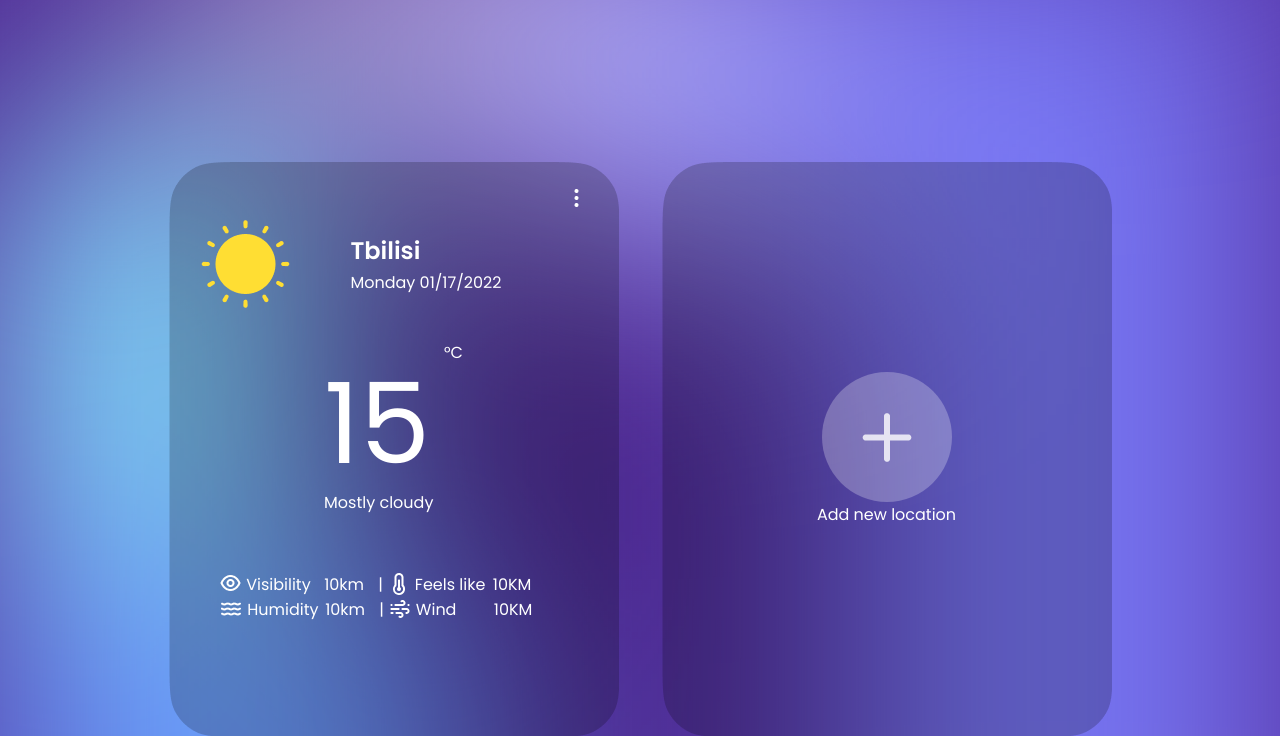
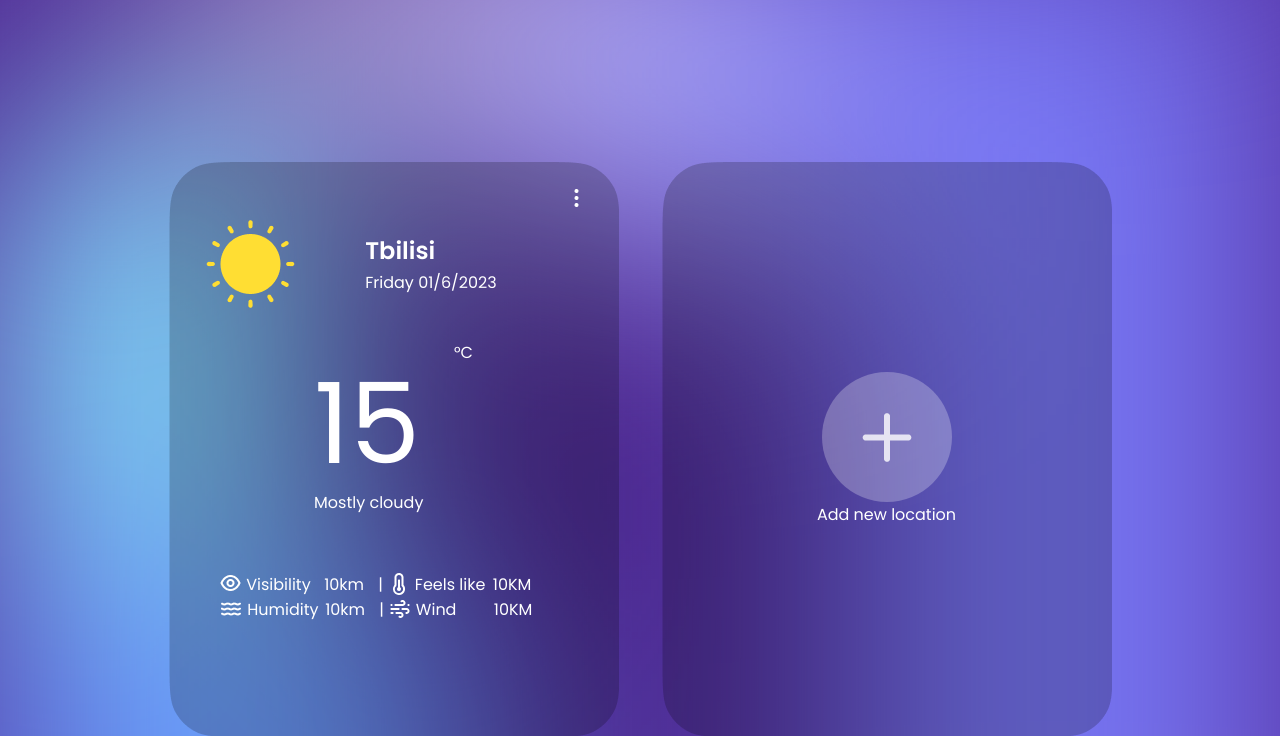
Before and after one commit to ttornike1991/Weather_App, a plain HTML site: page index.html in a window 1280 px wide. Shown: the part 95-831 px from the top of the page. Drawn offline with Linux system fonts and the light colour scheme; no server answers.

Commit message:
ajusts sizes to some elements

```diff
--- a/assets/app.js
+++ b/assets/app.js
@@ -29,12 +29,28 @@ if (mediaQuery.matches) {
 
 // Default ONE
 let cityName = document.querySelector('.cityNAME').innerText.trim()
+const currentdate = new Date();
+const monthNames = ['01', '02', '03', '04', '05', '06',
+  '07', '08', '09', '10', '11', '12'
+];
+const dayNames = ['Sunday', 'Monday', 'Tuesday', 'Wednesday', 'Thursday', 'Friday', 'Saturday'];
+window.onload = function() {
+  let Date = currentdate.getDate()
+  let month = monthNames[currentdate.getMonth()];
+  let Year = currentdate.getFullYear()
+  const dateClass = document.querySelector('.curentData')
+  let Day = dayNames[currentdate.getDay()];
+  dateClass.innerText = `${Day}      ${month}/${Date}/${Year}`
+  console.log(Date,month,Year)
+}
+
+
+console.log(currentdate)
 
 function getWeatherData(latValue, lonValue) {
   fetch(`https://api.openweathermap.org/data/2.5/weather?lat=${latValue}&lon=${lonValue}&appid=a15ea8dfd84147a3e97ccc213ae59b6d&units=metric`)
     .then(response => response.json())
     .then(data => {
-      console.log(data)
       const temp = document.querySelector('.fifteen');
       temp.innerText = Math.floor(data['main']['temp'])
 
--- a/assets/style/style.css
+++ b/assets/style/style.css
@@ -179,7 +179,7 @@ background-repeat: no-repeat;
 }
 .fifCloudy{
     position: relative;
-    width:120px;
+    width:140px;
 }
 h2{
     font-weight: 600;
--- a/index.html
+++ b/index.html
@@ -41,7 +41,7 @@
                 <img src="./assets/img/Sunny.png" alt="roundSun">
                 <div>
                     <h2 class="cityNAME">Tbilisi</h2>
-                    <h4>Monday 01/17/2022</h4>
+                    <h4 class="curentData">Monday 01/17/2022</h4>
                 </div>
             </div>
             <div class="flex flexJustify midLine">
```
